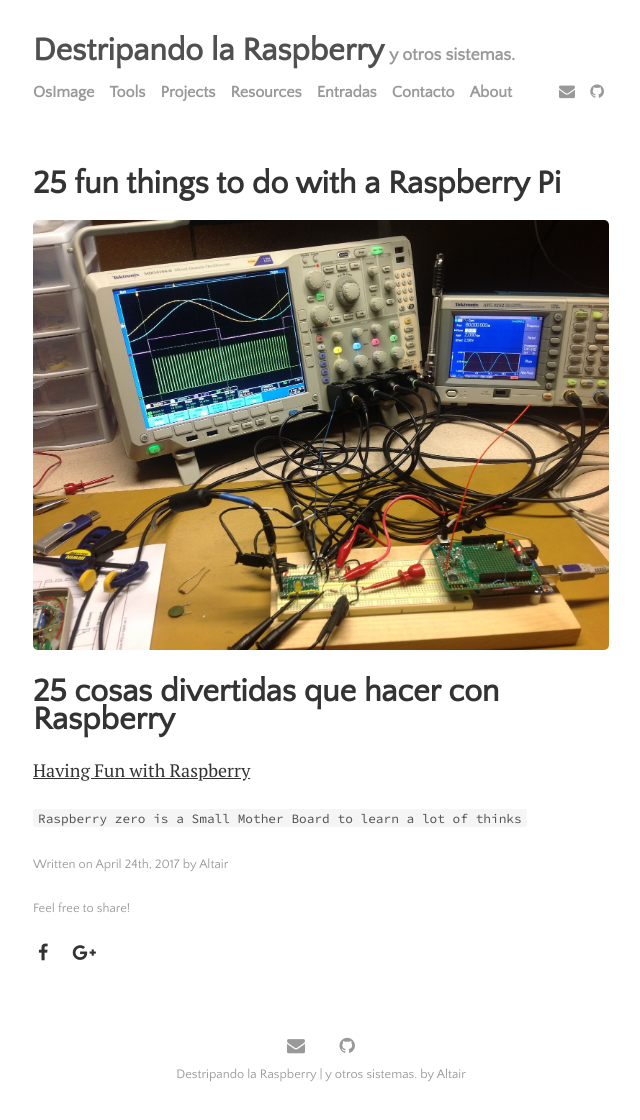
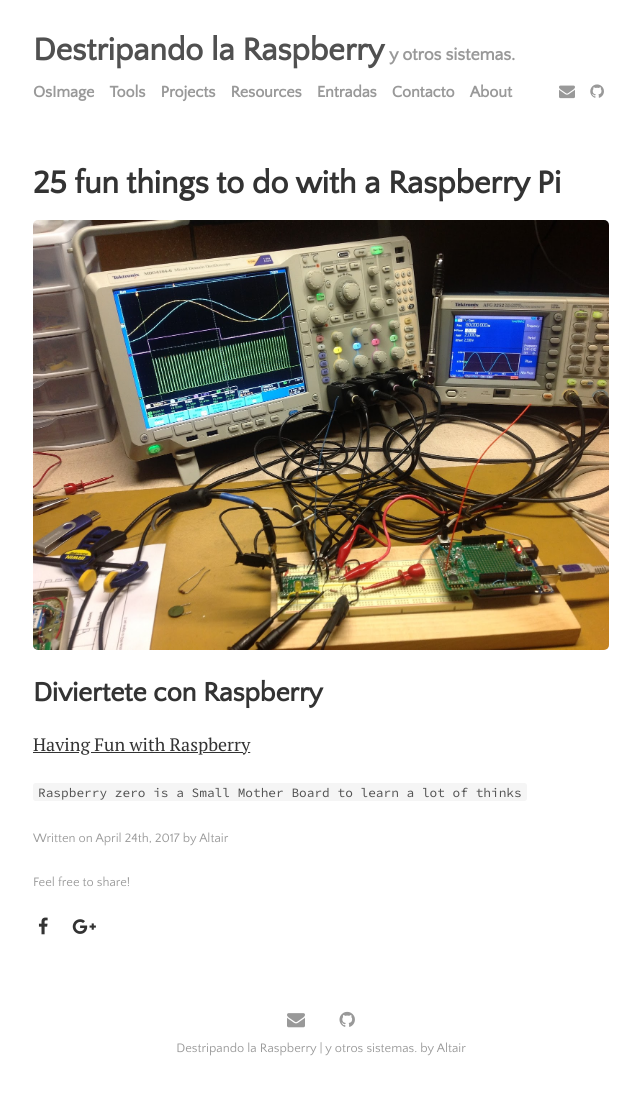
Before and after one commit to MrRastayoung/MrRastayoung.github.io, a Jekyll site: the page built from _posts/2017-04-24-having-fun_raspberry.md, in a window 1280 px wide. Shown: the whole page, without its empty margins (319-959 px from the left). Built offline with Jekyll 4.4.1, drawn with Linux system fonts in a browser that asks for light colours; nearby versions of some CDN libraries; after the commit the page ends 1094 px from its top, so only the background shows below that.

Commit message:
Final ALL

```diff
--- a/_posts/2017-04-24-having-fun_raspberry.md
+++ b/_posts/2017-04-24-having-fun_raspberry.md
@@ -10,7 +10,7 @@
   creditlink: ""
 ---
 
-# 25 cosas divertidas que hacer con Raspberry
+## Diviertete con Raspberry
 
 [Having Fun with Raspberry](https://www.cnet.com/how-to/25-fun-things-to-do-with-a-raspberry-pi/)
 
```
